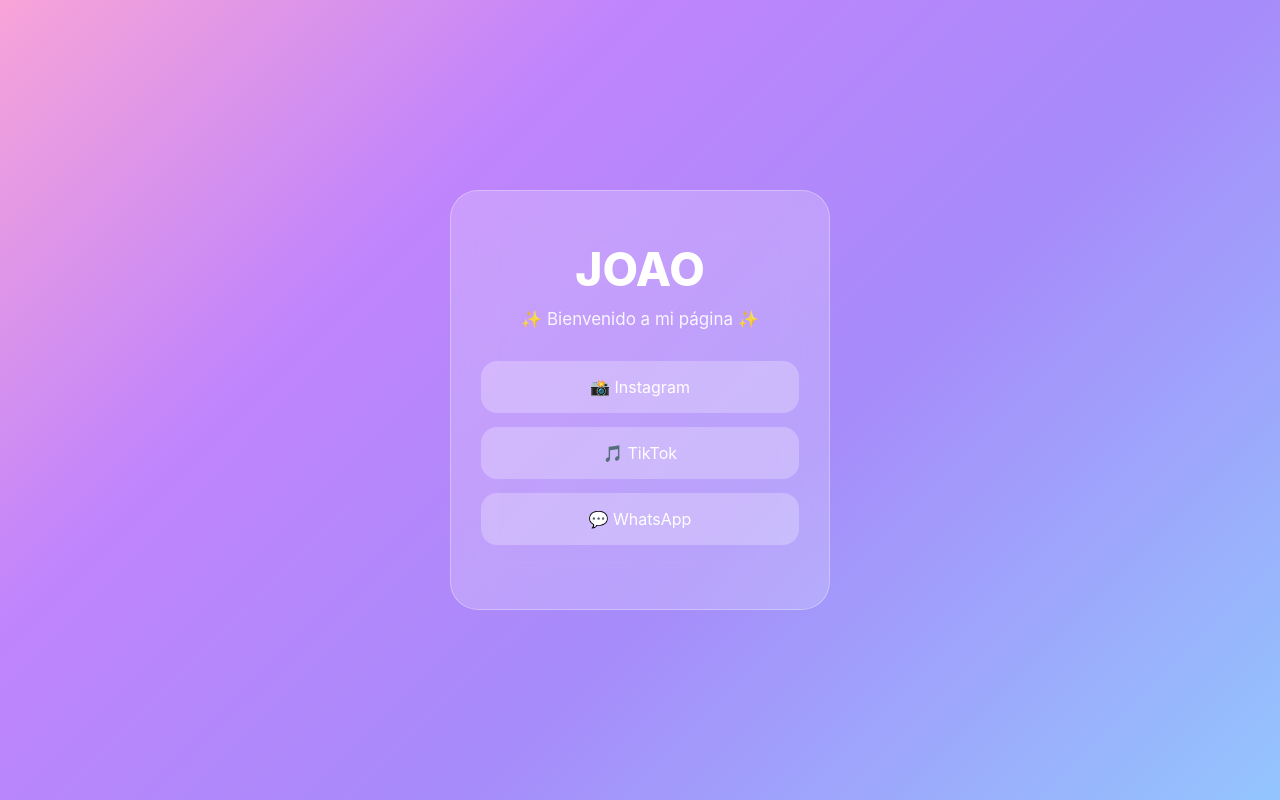
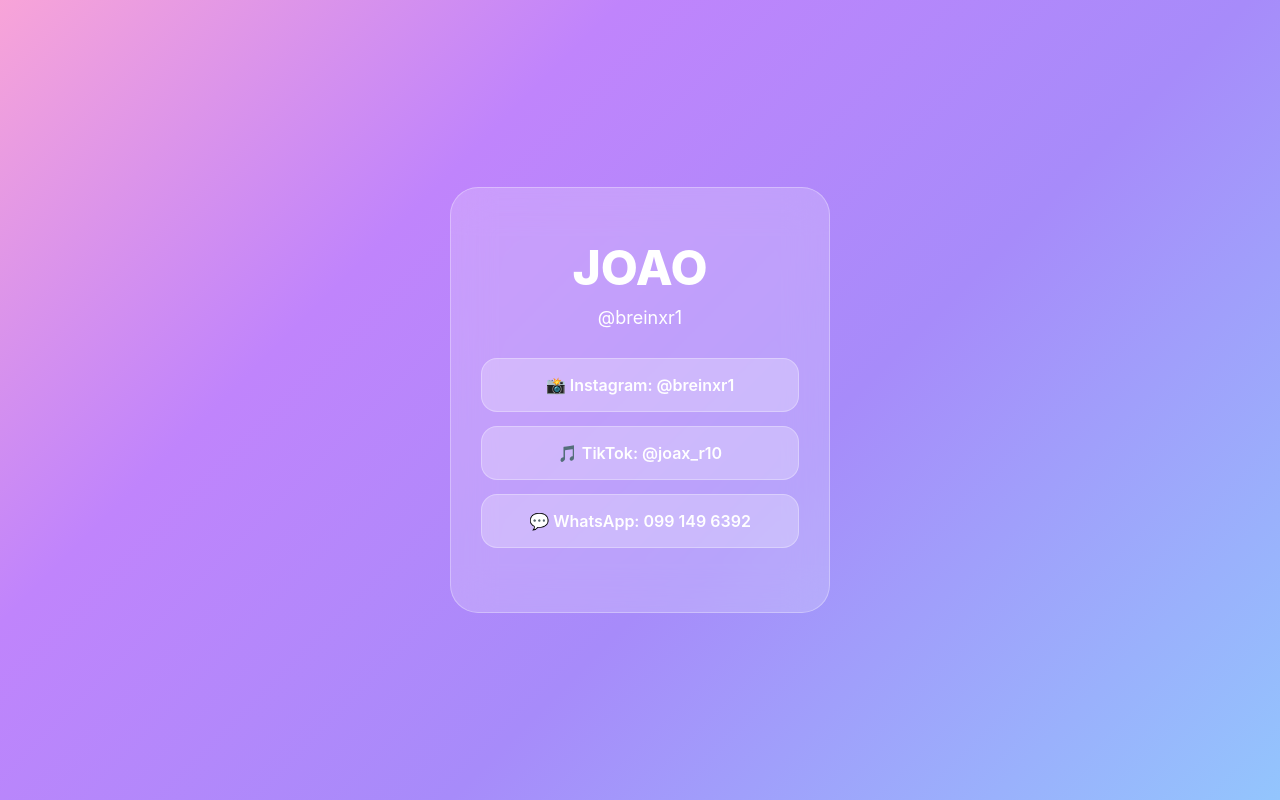
Before and after one commit to joaxr10/joao-web, a plain HTML site: page index.html in a window 1280 px wide. Drawn offline with Linux system fonts and the light colour scheme.

Commit message:
Update index.html

```diff
--- a/index.html
+++ b/index.html
@@ -7,19 +7,19 @@
 <style>
 * { margin:0; padding:0; box-sizing:border-box; font-family: -apple-system, sans-serif; }
 body { min-height:100vh; background: linear-gradient(135deg, #f8a4d8 0%, #c084fc 30%, #a78bfa 60%, #93c5fd 100%); display:flex; justify-content:center; align-items:center; padding:20px; }
-.card { background: rgba(255,255,255,0.2); backdrop-filter: blur(20px); border: 1px solid rgba(255,255,255,0.3); border-radius:28px; padding:50px 30px; width:100%; max-width:380px; text-align:center; }
-h1 { color:white; font-size:46px; font-weight:800; margin-bottom:12px; }
-.subtitle { color: rgba(255,255,255,0.9); font-size:17px; margin-bottom:32px; }
-.btn { display:flex; justify-content:center; width:100%; background: rgba(255,255,255,0.25); border-radius:16px; padding:16px; margin-bottom:14px; color:white; text-decoration:none; font-size:16px; }
+.card { background: rgba(255,255,255,0.2); backdrop-filter: blur(20px); border:1px solid rgba(255,255,255,0.3); border-radius:28px; padding:50px 30px; width:100%; max-width:380px; text-align:center; }
+h1 { color:white; font-size:48px; font-weight:800; }
+.user { color:white; font-size:18px; margin:10px 0 30px 0; }
+.btn { display:block; width:100%; background: rgba(255,255,255,0.25); border:1px solid rgba(255,255,255,0.3); border-radius:16px; padding:16px; margin-bottom:14px; color:white; text-decoration:none; font-weight:600; font-size:16px; }
 </style>
 </head>
 <body>
 <div class="card">
 <h1>JOAO</h1>
-<p class="subtitle">✨ Bienvenido a mi página ✨</p>
-<a class="btn" href="#">📸 Instagram</a>
-<a class="btn" href="#">🎵 TikTok</a>
-<a class="btn" href="#">💬 WhatsApp</a>
+<p class="user">@breinxr1</p>
+<a class="btn" href="https://instagram.com/breinxr1" target="_blank">📸 Instagram: @breinxr1</a>
+<a class="btn" href="https://tiktok.com/@joax_r10" target="_blank">🎵 TikTok: @joax_r10</a>
+<a class="btn" href="https://wa.me/593991496392" target="_blank">💬 WhatsApp: 099 149 6392</a>
 </div>
 </body>
 </html>
```
